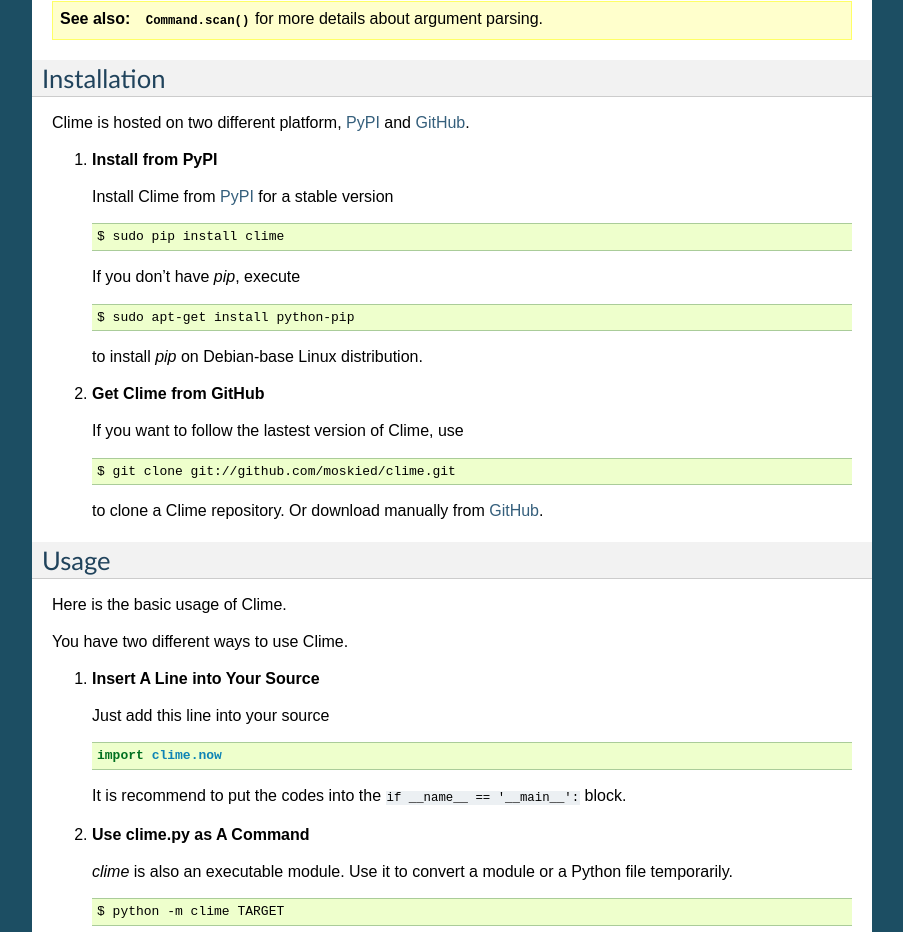
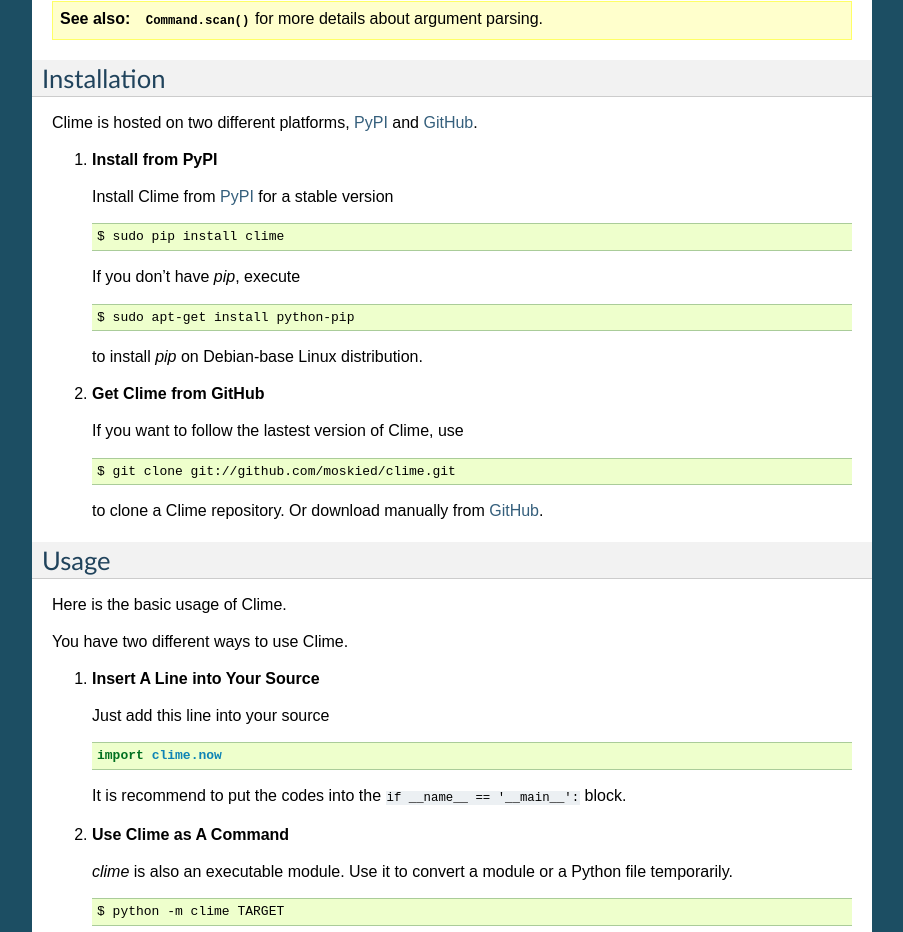
Before and after one commit to moskytw/clime, a Sphinx documentation site: the page built from docs/index.rst, in a window 1280 px wide and 1400 px high, scrolled down 1082 px. Shown: the part 146-1078 px from the top of the window, without its empty margins (198-1101 px from the left). Built offline with Sphinx 7.4.7, drawn with Linux system fonts in a browser that asks for light colours.

Commit message:
fix typo

```diff
--- a/README.rst
+++ b/README.rst
@@ -80,7 +80,7 @@
 Installation
 ------------
 
-Clime is hosted on two different platform, PyPI_ and GitHub_.
+Clime is hosted on two different platforms, PyPI_ and GitHub_.
 
 1. **Install from PyPI**
 
@@ -123,7 +123,7 @@
 
    It is recommend to put the codes into the ``if __name__ == '__main__':`` block.
 
-2. **Use clime.py as A Command**
+2. **Use Clime as A Command**
 
    `clime` is also an executable module. Use it to convert a module or a
    Python file temporarily. ::
--- a/docs/index.rst
+++ b/docs/index.rst
@@ -83,7 +83,7 @@
 Installation
 ------------
 
-Clime is hosted on two different platform, PyPI_ and GitHub_.
+Clime is hosted on two different platforms, PyPI_ and GitHub_.
 
 1. **Install from PyPI**
 
@@ -126,7 +126,7 @@
 
    It is recommend to put the codes into the ``if __name__ == '__main__':`` block.
 
-2. **Use clime.py as A Command**
+2. **Use Clime as A Command**
 
    `clime` is also an executable module. Use it to convert a module or a
    Python file temporarily. ::
--- a/setup.py
+++ b/setup.py
@@ -6,11 +6,11 @@
 
 setup(
     name    = 'clime',
-    description = 'Easily convert your Python functions into multi-command CLI program.',
+    description = 'A Python module let you quickly convert the functions into a multi-command CLI program',
     long_description = long_description,
     version = __version__,
     author  = 'Mosky',
     author_email = 'mosky.tw@gmail.com',
     url = 'http://docs.mosky.tw/clime',
-    py_modules = ['clime'],
+    packages = ['clime'],
 )
```
